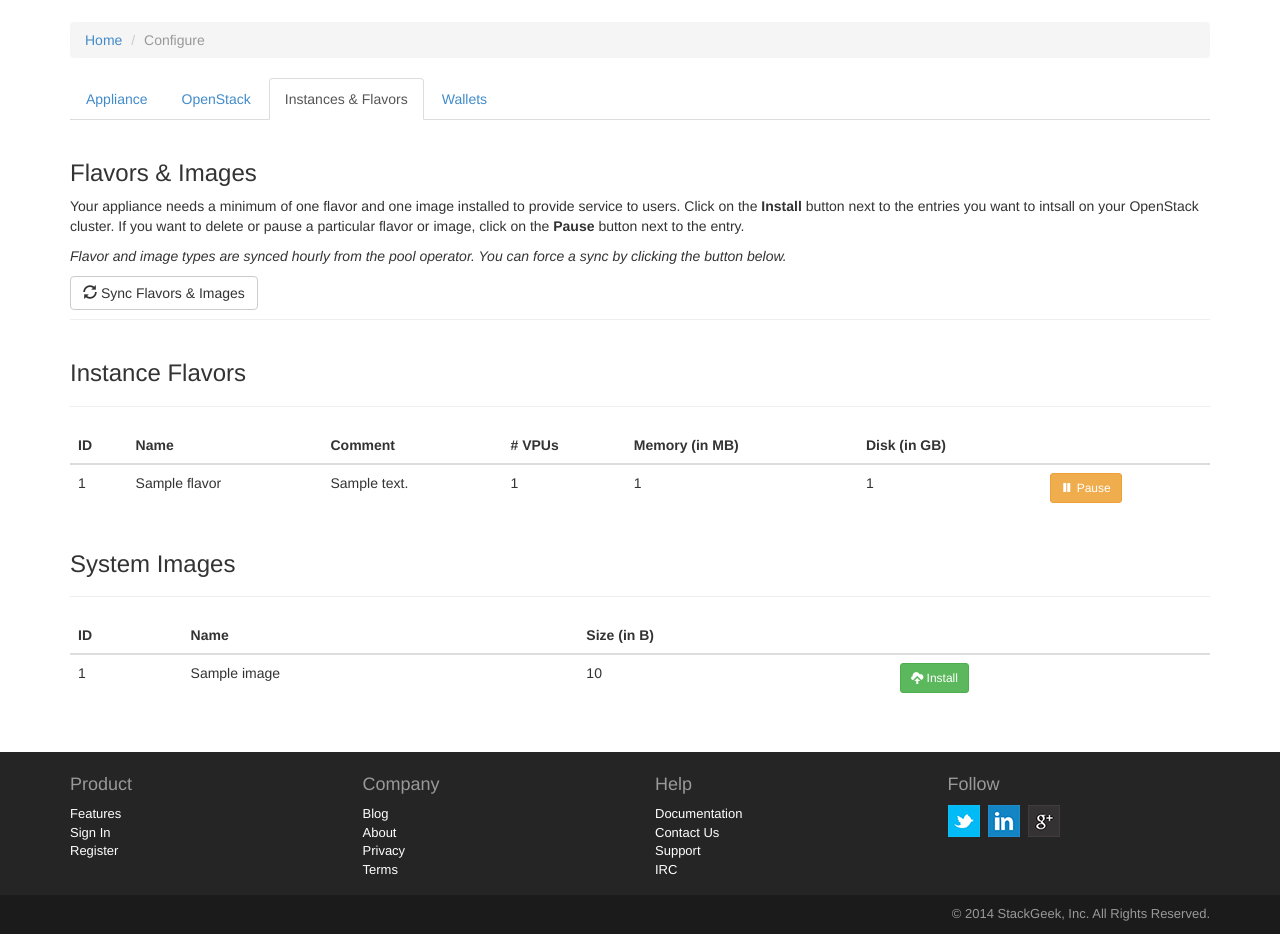
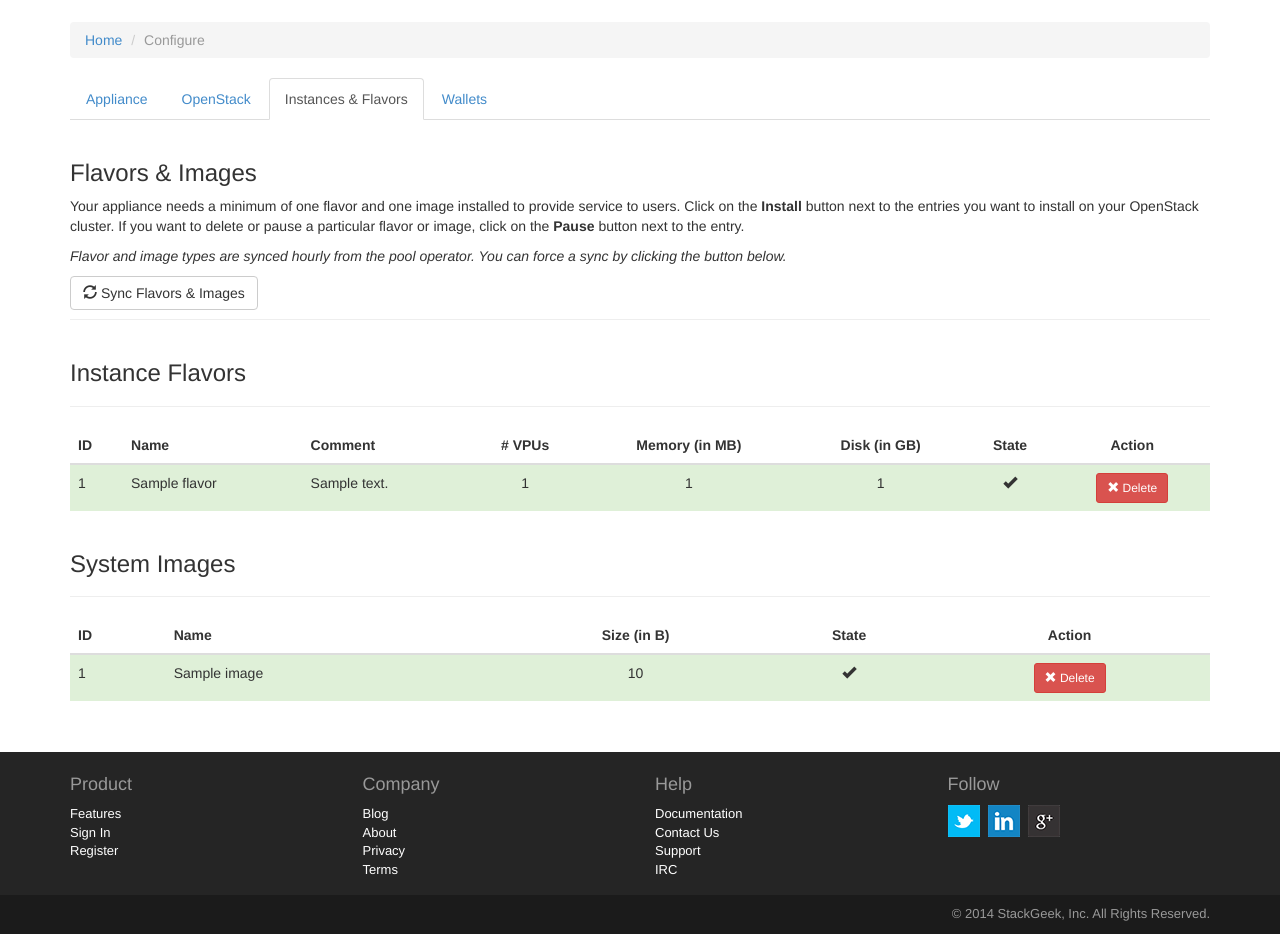
Before and after one commit to kordless/utter-va, a Flask app: page /configure/instances/ in a window 1280 px wide. Shown: the part 58-992 px from the top of the page. Run offline with Flask 2, Linux system fonts and the light colour scheme; a user stored in the database is signed in; tables that the repository leaves empty hold one stand-in row (values such as "Sample post"); parts of the project's set-up code (start-up, migrations or seed data) failed here and were passed over; some libraries are stand-ins or nearby versions.

Commit message:
image add and delete implmented

```diff
--- a/schema.sql
+++ b/schema.sql
@@ -35,6 +35,8 @@ CREATE TABLE images (
   md5 VARCHAR(100) NOT NULL,
   name VARCHAR(100) NOT NULL,
   url VARCHAR(400) NOT NULL,
+  diskformat VARCHAR(100) NOT NULL,
+  containerformat VARCHAR(100) NOT NULL,
   size INTEGER NOT NULL,
   active INTEGER NOT NULL,
   flags INTEGER NOT NULL,
--- a/webapp/templates/configure/instances.html
+++ b/webapp/templates/configure/instances.html
@@ -22,10 +22,28 @@
     <li class="active"><a href="{{ url_for("configure.configure_instances") }}">Instances & Flavors</a></li>
     <li><a href="{{ url_for("configure.configure_wallets") }}">Wallets</a></li>
   </ul>
+  <div class="modal fade" id="failure-modal">
+    <div class="modal-dialog">
+      <div class="modal-content">
+        <div class="modal-header">
+          <button type="button" class="close" data-dismiss="modal" aria-hidden="true">&times;</button>
+          <h4 class="modal-title">OpenStack Cluster Error</h4>
+        </div>
+        <div class="modal-body">
+          <p>An error has occured while talking to the OpenStack cluster.  Please check your OpenStack credentials and try again.  If the problem persists, please open a ticket on the pool provider's website.</p>
+          <p><span id="failure-modal-message"></span></p>
+        </div>
+        <div class="modal-footer">
+          <button type="button" class="btn btn-default" data-dismiss="modal">Close</button>
+          <button id="failure-modal-settings" type="button" class="btn btn-primary">OpenStack Settings</button>
+        </div>
+      </div><!-- /.modal-content -->
+    </div><!-- /.modal-dialog -->
+  </div><!-- /.modal -->
   <div>
     <div class="page-header">
       <h3>Flavors & Images</h3>
-      <p>Your appliance needs a minimum of one flavor and one image installed to provide service to users.  Click on the <strong>Install</strong> button next to the entries you want to intsall on your OpenStack cluster.  If you want to delete or pause a particular flavor or image, click on the <strong>Pause</strong> button next to the entry.</p>
+      <p>Your appliance needs a minimum of one flavor and one image installed to provide service to users.  Click on the <strong>Install</strong> button next to the entries you want to install on your OpenStack cluster.  If you want to delete or pause a particular flavor or image, click on the <strong>Pause</strong> button next to the entry.</p>
       <p><em>Flavor and image types are synced hourly from the pool operator.  You can force a sync by clicking the button below.</em></p>
     <button class="btn btn-default" id="sync-flavors-images"><span class="glyphicon glyphicon-refresh"></span> Sync Flavors & Images</button>
     </div>
@@ -38,27 +56,32 @@
           <th>ID</th>
           <th>Name</th>
           <th>Comment</th>
-          <th># VPUs</th>
-          <th>Memory (in MB)</th>
-          <th>Disk (in GB)</th>
-          <th></th>
+          <th class="text-center"># VPUs</th>
+          <th class="text-center">Memory (in MB)</th>
+          <th class="text-center">Disk (in GB)</th>
+          <th class="text-center">State</th>
+          <th class="text-center">Action</th>
         </tr>
       </thead>
       <tbody>
         {% for flavor in flavors %}
-        <tr>
+          {% if flavor.osid and flavor.active %}
+            <tr class="success">
+          {% else %}
+            <tr>
+          {% endif %}
           <td>{{ flavor.id }}</td>
           <td>{{ flavor.name }}</td>
           <td>{{ flavor.comment }}</td>
-          <td>{{ flavor.vpu }}</td>
-          <td>{{ flavor.mem }}</td>
-          <td>{{ flavor.disk }}</td>
+          <td class="text-center">{{ flavor.vpu }}</td>
+          <td class="text-center">{{ flavor.mem }}</td>
+          <td class="text-center">{{ flavor.disk }}</td>
           {% if flavor.osid and flavor.active %}
-            <td><button id="flavor-install-{{ flavor.id }}" class="btn btn-sm btn-warning pause"><span class="glyphicon glyphicon-pause"></span> Pause</button></td>
-          {% elif flavor.osid %}
-            <td><button id="flavor-install-{{ flavor.id }}" class="btn btn-sm btn-danger remove"><span class="glyphicon glyphicon-remove"></span> Remove</button></td>
+            <td class="text-center"><span class="glyphicon glyphicon-ok"></span></td>
+            <td class="text-center"><button id="flavor-install-{{ flavor.id }}" class="btn btn-sm btn-danger remove"><span class="glyphicon glyphicon-remove"></span> Delete</button></td>
           {% else %}
-            <td><button id="flavor-install-{{ flavor.id }}" class="btn btn-sm btn-success"><span class="glyphicon glyphicon-cloud-upload"></span> Install</button></td>
+            <td class="text-center"><span class="glyphicon glyphicon-remove"></span></td>
+            <td class="text-center"><button id="flavor-install-{{ flavor.id }}" class="btn btn-sm btn-success"><span class="glyphicon glyphicon-cloud-upload"></span> Install</button></td>
           {% endif %}
         </tr>
         {% endfor %}
@@ -72,17 +95,31 @@
         <tr>
           <th>ID</th>
           <th>Name</th>
-          <th>Size (in B)</th>
-          <th></th>
+          <th class="text-center">Size (in B)</th>
+          <th class="text-center">State</th>
+          <th class="text-center">Action</th>
         </tr>
       </thead>
       <tbody>
         {% for image in images %}
-        <tr>
+          {% if image.osid and image.active %}
+            <tr class="success">
+          {% else %}
+            <tr>
+          {% endif %}
           <td>{{ image.id }}</td>
           <td>{{ image.name }}</td>
-          <td>{{ image.size }}</td>
-          <td><button id="image-install-{{ image.id }}" class="btn btn-sm btn-success"><span class="glyphicon glyphicon-cloud-upload"></span> Install</button></td>
+          <td class="text-center">{{ image.size }}</td>
+          {% if image.osid and image.active %}
+            <td class="text-center"><span class="glyphicon glyphicon-ok"></span></td>
+            <td class="text-center"><button id="image-install-{{ image.id }}" class="btn btn-sm btn-danger remove"><span class="glyphicon glyphicon-remove"></span> Delete</button></td>
+          {% elif image.active %}
+            <td class="text-center"><span id="image-loading-{{ image.id }}"><img src="/img/loading.gif"/></span></td>
+            <td class="text-center"><button id="image-install-{{ image.id }}" class="btn btn-sm btn-warning" disabled><span class="glyphicon glyphicon-refresh"></span> Install</button></td>
+          {% else %}
+            <td class="text-center"><span class="glyphicon glyphicon-remove"></span></td>
+            <td class="text-center"><button id="image-install-{{ image.id }}" class="btn btn-sm btn-success"><span class="glyphicon glyphicon-cloud-upload"></span> Install</button></td>
+          {% endif %}
         </tr>
         {% endfor %}
       </tbody>
@@ -95,13 +132,15 @@
   <script type="text/javascript">
     $().ready(function() {
       var csrf_token = "{{ csrf_token }}";
+      // error modal settings link
+      $('#failure-modal-settings').click(function() {
+        window.open("{{ url_for("configure.configure_openstack") }}");
+      });
       // flavor buttons
       $('button[id^="flavor-install-"]').each(function(index){
         $('#'+this.id).click(function() {
           flavor_id = this.id.split("-").pop();
-          if ($('#'+this.id).hasClass("pause")) {
-            flavor_state = "pause";
-          } else if ($('#'+this.id).hasClass("remove")) {
+          if ($('#'+this.id).hasClass("remove")) {
             flavor_state = "remove";
           } else {
             flavor_state = "install";
@@ -115,15 +154,24 @@
         });
       });
       // image buttons
-      $('button[id^="image-install-"]').each(function(index, elem){
+      $('button[id^="image-install-"]').each(function(index){
         $('#'+this.id).click(function() {
           image_id = this.id.split("-").pop();
+          if ($('#'+this.id).hasClass("remove")) {
+            image_state = "remove";
+          } else {
+            image_state = "install";
+          }
           $.ajax({
-            url: '/api/images/'+image_id+'/install/'+'?_csrf_token='+csrf_token,
+            url: '/api/images/'+image_id+'/'+image_state+'/'+'?_csrf_token='+csrf_token,
             type: 'POST',
-          }).done(function() {
-            console.log(image_id);
-            location.reload();
+          }).done(function(data) {
+            if (data.response.indexOf("fail") >= 0) {
+              $('#failure-modal-message').html("The message from the system was: "+data.response);
+              $('#failure-modal').modal('toggle')
+            } else {
+              location.reload();
+            }
           });
         });
       });
@@ -136,9 +184,24 @@
           $.ajax({
             url: '{{ url_for("api.images_sync") }}',
           }).done(function() {
-            // location.reload();
+            location.reload();
           });
         });
+      });
+      // look for loading image for images
+      // more hackish bullshit due to glanceclient
+      $('span[id^="image-loading-"]').each(function(index){
+        image_id = this.id.split("-").pop();
+        setInterval(function() {
+          $.ajax({
+            url: '/api/images/'+image_id+'/detail/',
+          }).done(function(data) {
+            console.log(data.image.active);
+            if (data.image.osid && data.image.active == 2) {
+              location.reload();
+            }
+          });
+        }, 3000);
       });
     });
   </script>
```
Also changed, not shown: webapp/api/models.py (+15 -2 lines), webapp/api/views.py (+28 -17 lines), webapp/libs/openstack.py (+86 -24 lines), webapp/static/img/loading.gif (added), 3 other files.
